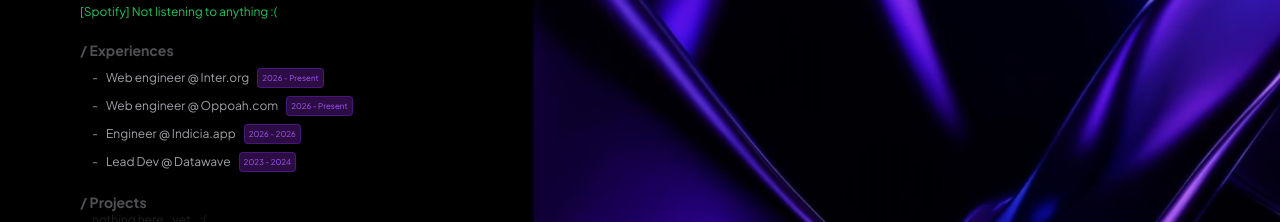
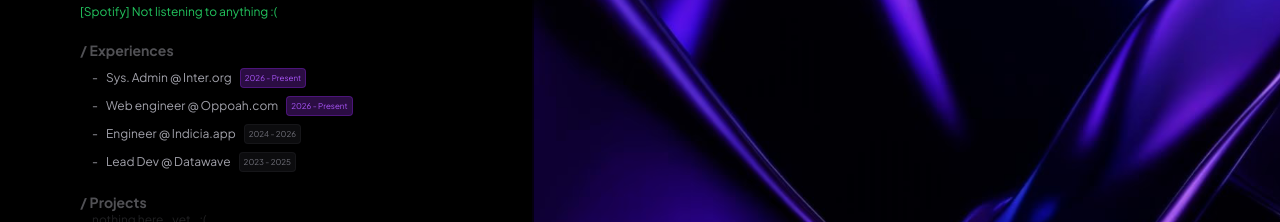
Before and after one commit to ragebaiting/portofolio, a Next.js app in the folder frontend/: page / in a window 1280 px wide. Shown: the part 509-731 px from the top of the page. Built offline with nearby package versions, Linux system fonts and the light colour scheme; no server answers.

Commit message:
Update index.tsx
update experiences

```diff
--- a/frontend/pages/index.tsx
+++ b/frontend/pages/index.tsx
@@ -69,10 +69,10 @@ const Home: NextPage = () => {
 
   const [expLoading, setExpLoading] = useState(false);
   const experiences = [
-    { role: "Web engineer @ Inter.org", period: "2026 - Present" },
+    { role: "Sys. Admin @ Inter.org", period: "2026 - Present" },
     { role: "Web engineer @ Oppoah.com", period: "2026 - Present" },
-    { role: "Engineer @ Indicia.app", period: "2026 - 2026" },
-    { role: "Lead Dev @ Datawave", period: "2023 - 2024" }
+    { role: "Engineer @ Indicia.app", period: "2024 - 2026" },
+    { role: "Lead Dev @ Datawave", period: "2023 - 2025" }
   ];
 
   return (
```
